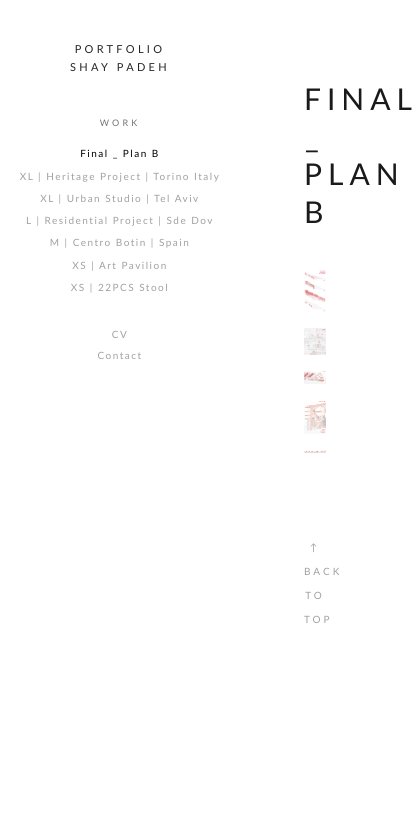
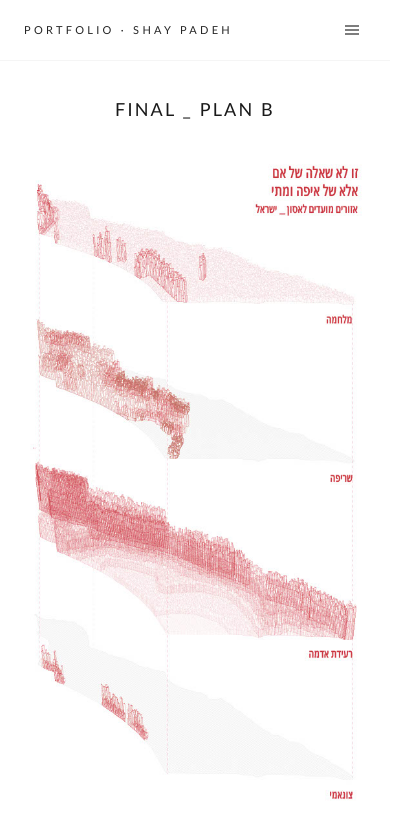
Before and after one commit to ShayPadeh/shay-portfolio, a Next.js app: page /final-plan-b in a window 390 px wide. Shown: the top 830 px of the page, 418 px wide, since content can reach past the window. Built offline with nearby package versions, Linux system fonts and the light colour scheme.

Commit message:
Responsive mobile layout - hamburger menu, fix padding and font sizes

```diff
--- a/app/[slug]/page.tsx
+++ b/app/[slug]/page.tsx
@@ -43,15 +43,15 @@ export default async function ProjectPage({ params }: Props) {
   const images = getProjectImages(slug);
 
   return (
-    <div className="px-16 py-20">
+    <div className="px-5 md:px-16 py-10 md:py-20">
       {/* Title */}
-      <h1 className="text-3xl md:text-4xl tracking-[0.2em] font-extralight text-center mb-10 leading-tight">
+      <h1 className="text-lg md:text-4xl tracking-[0.12em] md:tracking-[0.2em] font-extralight text-center mb-8 md:mb-10 leading-snug">
         {project.displayTitle}
       </h1>
 
       {/* Description */}
       {project.description && (
-        <p className="max-w-2xl mx-auto text-center text-[13px] leading-8 tracking-[0.05em] text-neutral-600 font-light mb-16">
+        <p className="max-w-2xl mx-auto text-center text-[12px] md:text-[13px] leading-7 md:leading-8 tracking-[0.05em] text-neutral-600 font-light mb-10 md:mb-16">
           {project.description}
         </p>
       )}
@@ -67,7 +67,7 @@ export default async function ProjectPage({ params }: Props) {
                 width={1600}
                 height={900}
                 className="w-full h-auto"
-                sizes="(min-width: 240px) calc(100vw - 240px)"
+                sizes="(max-width: 768px) 100vw, calc(100vw - 240px)"
               />
             </div>
           ))}
--- a/app/cv/page.tsx
+++ b/app/cv/page.tsx
@@ -1,6 +1,6 @@
 export default function CVPage() {
   return (
-    <div className="px-16 py-20" dir="rtl">
+    <div className="px-5 md:px-16 py-10 md:py-20" dir="rtl">
       {/* Name & contact */}
       <div className="text-center mb-14">
         <h1 className="text-[15px] tracking-[0.25em] font-medium mb-4">שי פדה</h1>
--- a/app/layout.tsx
+++ b/app/layout.tsx
@@ -16,7 +16,7 @@ export default function RootLayout({
     <html lang="en" className="h-full">
       <body className="min-h-full bg-white text-neutral-900 antialiased" style={{ fontFamily: "'Futura', 'Century Gothic', 'Trebuchet MS', sans-serif" }}>
         <Sidebar />
-        <main className="ml-[240px] min-h-screen">
+        <main className="md:ml-[240px] min-h-screen pt-[57px] md:pt-0">
           {children}
         </main>
       </body>
--- a/app/work/page.tsx
+++ b/app/work/page.tsx
@@ -48,13 +48,8 @@ export default function WorkPage() {
 
             {/* Centered square hover overlay with title */}
             <div className="absolute inset-0 flex items-center justify-center pointer-events-none">
-              <div className="hover-box w-80 h-80 bg-white/60 flex flex-col items-center justify-center">
-                {project.year && (
-                  <p className="text-[11px] tracking-[0.3em] text-neutral-500 mb-3 font-light">
-                    {project.year}
-                  </p>
-                )}
-                <h2 className="text-2xl md:text-3xl tracking-[0.2em] font-extralight text-neutral-900 text-center px-6">
+              <div className="hover-box w-[520px] h-[520px] bg-white/60 flex items-center justify-center">
+                <h2 className="text-2xl md:text-3xl tracking-[0.2em] font-extralight text-neutral-900 text-center px-12">
                   {project.displayTitle}
                 </h2>
               </div>
--- a/components/Sidebar.tsx
+++ b/components/Sidebar.tsx
@@ -1,37 +1,27 @@
 "use client";
 
+import { useState } from "react";
 import Link from "next/link";
 import { usePathname } from "next/navigation";
 import { projects } from "@/data/projects";
 
 export default function Sidebar() {
   const pathname = usePathname();
+  const [mobileOpen, setMobileOpen] = useState(false);
 
-  const isActive = (slug: string) =>
-    pathname === `/${slug}`;
+  const isActive = (slug: string) => pathname === `/${slug}`;
 
-  return (
-    <aside className="fixed left-0 top-0 h-full w-[240px] flex flex-col items-center pt-10 pb-8 overflow-y-auto z-10 bg-white">
-      {/* Logo / Name */}
-      <Link href="/work" className="text-center mb-10 block">
-        <div className="text-[11px] tracking-[0.3em] font-light uppercase leading-relaxed text-neutral-800 hover:text-black transition-colors">
-          Portfolio
-          <br />
-          Shay Padeh
-        </div>
-      </Link>
-
-      {/* Work section */}
+  const navLinks = (
     <nav className="w-full text-center">
       <p className="text-[9px] tracking-[0.35em] uppercase text-neutral-500 font-light mb-4">
         Work
       </p>
-
       <ul className="space-y-[6px]">
         {projects.map((project) => (
           <li key={project.slug}>
             <Link
               href={`/${project.slug}`}
+              onClick={() => setMobileOpen(false)}
               className={`block text-[10px] tracking-[0.15em] transition-colors px-4 leading-relaxed ${
                 isActive(project.slug)
                   ? "text-black font-medium"
@@ -43,11 +33,10 @@ export default function Sidebar() {
           </li>
         ))}
       </ul>
-
-        {/* CV & Contact */}
       <div className="mt-8 space-y-[6px]">
         <Link
           href="/cv"
+          onClick={() => setMobileOpen(false)}
           className={`block text-[10px] tracking-[0.15em] transition-colors px-4 ${
             pathname === "/cv"
               ? "text-black font-medium"
@@ -58,6 +47,7 @@ export default function Sidebar() {
         </Link>
         <Link
           href="/contact"
+          onClick={() => setMobileOpen(false)}
           className={`block text-[10px] tracking-[0.15em] transition-colors px-4 ${
             pathname === "/contact"
               ? "text-black font-medium"
@@ -68,6 +58,57 @@ export default function Sidebar() {
         </Link>
       </div>
     </nav>
+  );
+
+  return (
+    <>
+      {/* ── Desktop sidebar (hidden on mobile) ── */}
+      <aside className="hidden md:flex fixed left-0 top-0 h-full w-[240px] flex-col items-center pt-10 pb-8 overflow-y-auto z-10 bg-white">
+        <Link href="/work" className="text-center mb-10 block">
+          <div className="text-[11px] tracking-[0.3em] font-light uppercase leading-relaxed text-neutral-800 hover:text-black transition-colors">
+            Portfolio
+            <br />
+            Shay Padeh
+          </div>
+        </Link>
+        {navLinks}
       </aside>
+
+      {/* ── Mobile top bar (hidden on desktop) ── */}
+      <div className="md:hidden fixed top-0 left-0 right-0 z-20 bg-white border-b border-neutral-100 flex items-center justify-between px-6 py-4">
+        <Link href="/work" onClick={() => setMobileOpen(false)}>
+          <div className="text-[11px] tracking-[0.3em] font-light uppercase leading-tight text-neutral-800">
+            Portfolio · Shay Padeh
+          </div>
+        </Link>
+        <button
+          onClick={() => setMobileOpen(!mobileOpen)}
+          className="text-neutral-600 hover:text-black transition-colors p-1"
+          aria-label="Toggle menu"
+        >
+          {mobileOpen ? (
+            /* X icon */
+            <svg width="20" height="20" viewBox="0 0 20 20" fill="none" stroke="currentColor" strokeWidth="1.5">
+              <line x1="4" y1="4" x2="16" y2="16"/>
+              <line x1="16" y1="4" x2="4" y2="16"/>
+            </svg>
+          ) : (
+            /* Hamburger icon */
+            <svg width="20" height="20" viewBox="0 0 20 20" fill="none" stroke="currentColor" strokeWidth="1.5">
+              <line x1="3" y1="6" x2="17" y2="6"/>
+              <line x1="3" y1="10" x2="17" y2="10"/>
+              <line x1="3" y1="14" x2="17" y2="14"/>
+            </svg>
+          )}
+        </button>
+      </div>
+
+      {/* ── Mobile menu overlay ── */}
+      {mobileOpen && (
+        <div className="md:hidden fixed inset-0 z-10 bg-white flex flex-col items-center pt-24 pb-12 overflow-y-auto">
+          {navLinks}
+        </div>
+      )}
+    </>
   );
 }
```
Lines whose indentation alone changed are shown as unchanged.
